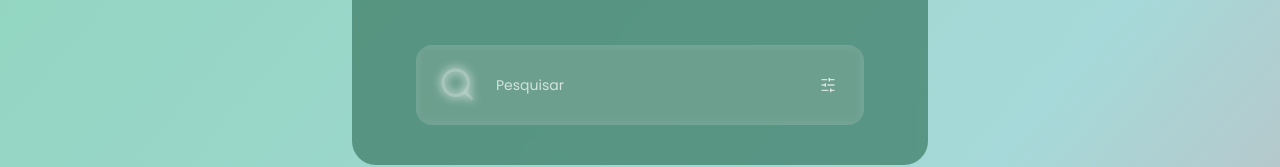
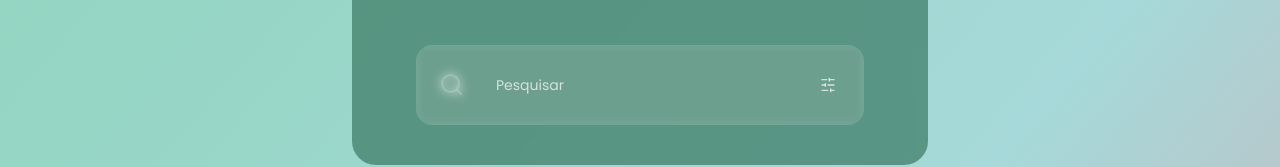
Before and after one commit to Arkny/alento, a React (Vite) app: page / in a window 1280 px wide. Shown: the part 171-338 px from the top of the page. Built offline with nearby package versions, Linux system fonts and the light colour scheme; the HTML template or start-up script is replaced by a standard one.

Commit message:
Adjust lamp icon size

```diff
--- a/src/components/SearchBar.tsx
+++ b/src/components/SearchBar.tsx
@@ -23,7 +23,7 @@ export const SearchBar = ({
     <div className="relative">
       <div className="relative w-full">
         <svg
-          className="absolute left-6 top-1/2 transform -translate-y-1/2 h-9 w-9 text-white"
+          className="absolute left-6 top-1/2 transform -translate-y-1/2 h-6 w-6 text-white"
           viewBox="0 0 24 24"
           fill="none"
           xmlns="http://www.w3.org/2000/svg"
```
